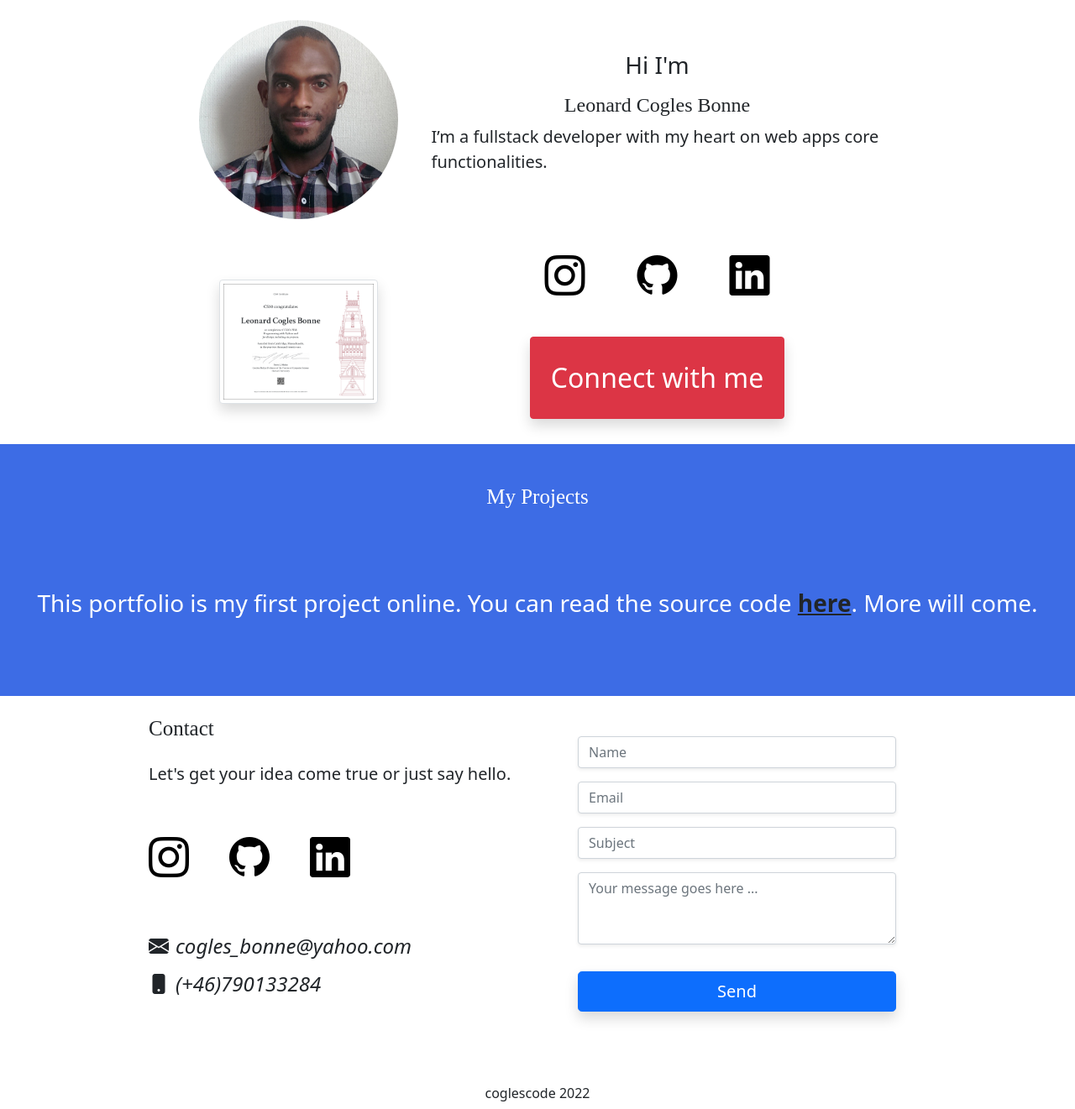
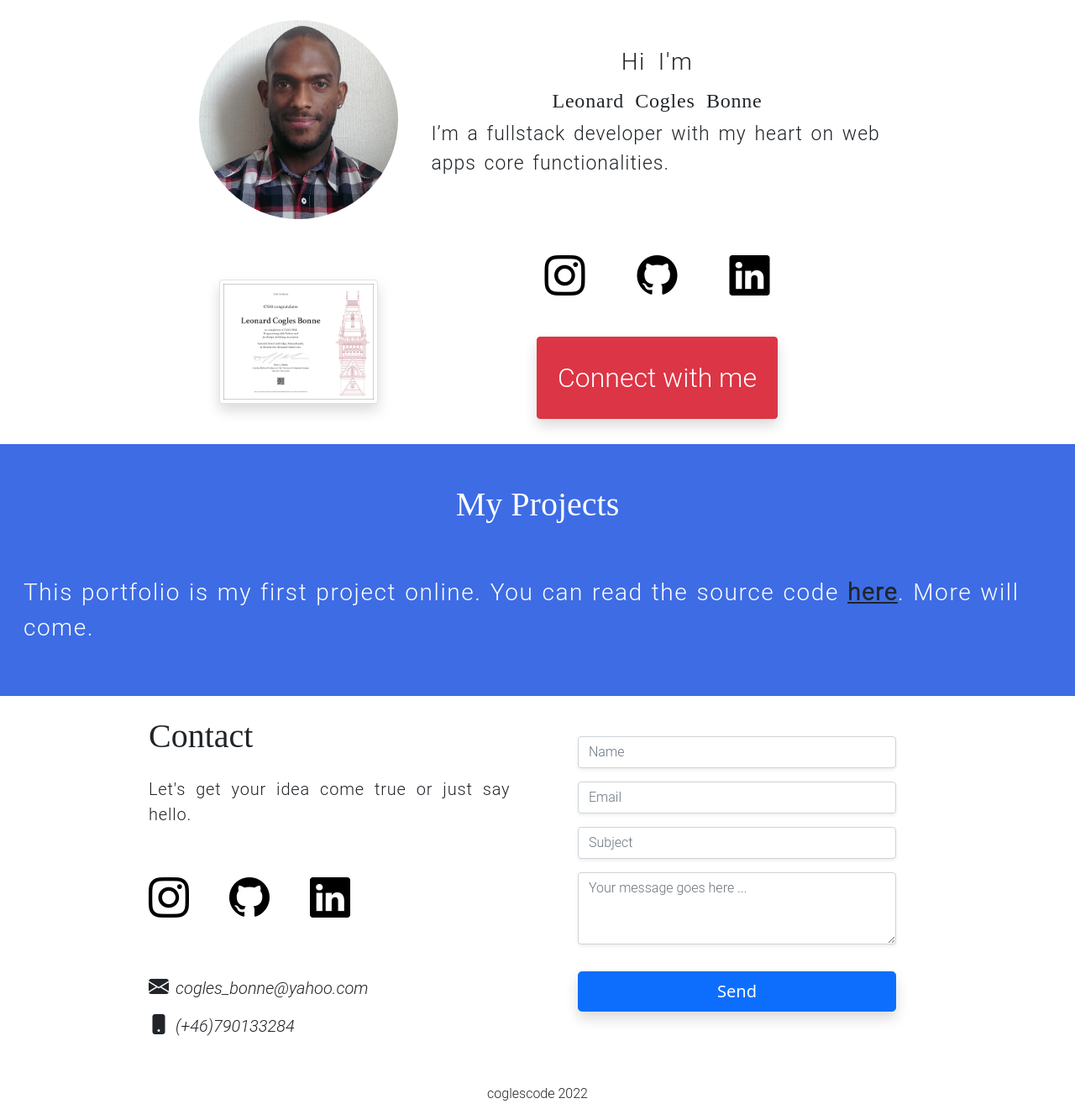
Before and after one commit to coglescode/coglescode_com, a Django app: page / in a window 1280 px wide. Shown: the part 78-1399 px from the top of the page at 84% size. Run offline with Django 4.2, Linux system fonts and the light colour scheme; data comes from the database, SQL or seed files in the repository; data that the repository does not hold is empty; some libraries are stand-ins or nearby versions.

Commit message:
static files added

```diff
--- a/static/portfolio/css/main.css
+++ b/static/portfolio/css/main.css
@@ -1,26 +1,47 @@
+/******** Fonts Settings **********/
+#userName, .header {
+  font-family: Montserrat Medium;
+  font-size: 25px;
+}
 
-#userName, .header {
-  font-family: Montserrat;
-  font-size: 25px;
-  font-weight: 500;
+p,
+#userDescr,
+#introLine,
+#connect_btn,
+.email,
+.mobile_number,
+footer,
+#carrier {
+  font-family:Roboto Light;
+  font-size: 20px;
+}
+
+#aboutMe,
+#introLine,
+#userName,
+#tmp_text {
+  word-spacing: 0.4rem;
+  letter-spacing: 0.1rem;
+}
+
+#userDescr{
+  word-spacing: 0.4rem;
+  letter-spacing: 0.06rem;
+}
+
+#userName,
+#contact_descr{
+  word-spacing: 0.4rem;
+  letter-spacing: 0.05rem;
+}
+
+/****** Responsive Design *******/
+.avatar{
+  border-radius: 50%;
+  object-fit: fill;
 }
 
 
-.avatar{
-  border-radius: 50%;
-  object-fit: fill;
-  /*
-  width: 100%;
-  height: auto;
-  */
-}
-
-/*
-#avatar_div, #cert_div{
-  width: 70%;
-  height: auto;
-}
-*/
 #contact_links a {
   font-size: 3rem;
   color: #000;
@@ -28,11 +49,7 @@
 
 #connect_btn:link, #connect_btn:visited{
   color: #FFFF;
-  /*
-  font-size: 1rem;
-  width: 214px;
-  height: 68px;
-  */
+
 }
 
 #project_list{
@@ -43,28 +60,47 @@
 
 /* Small devices (landscape phones, 576px and up) */
 @media (min-width: 576px) {
+  #userDescr{
+    font-size: 22px;
+    word-spacing: 0.06rem;
 
+  }
 }
 
 /* Medium devices (tablets, 768px and up) */
 @media (min-width: 768px) {
-  /*
-  #avatar_div, #cert_div{
-    width: 50%;
-    height: auto;
-  }
-  */
+
   #userName {
     font-size: 2rem;
   }
 
+  #userDescr{
+    font-size: 23px;
+    word-spacing: 0.2rem;
+  }
+
+  #tmp_text {
+    word-spacing: 0.2rem;
+  }
 }
 
 /* Large devices (desktops, 992px and up) */
-@media (min-width: 992px) { ... }
+@media (min-width: 992px) {
+  #tmp_text {
+    word-spacing: 0.1rem;
+  }
+ }
 
 /* X-Large devices (large desktops, 1200px and up) */
 @media (min-width: 1200px) {
+
+  #aboutMe p {
+    font-size: 28px;
+  }
+
+  .header{
+    font-size: 40px;
+  }
 
 }
 
```
